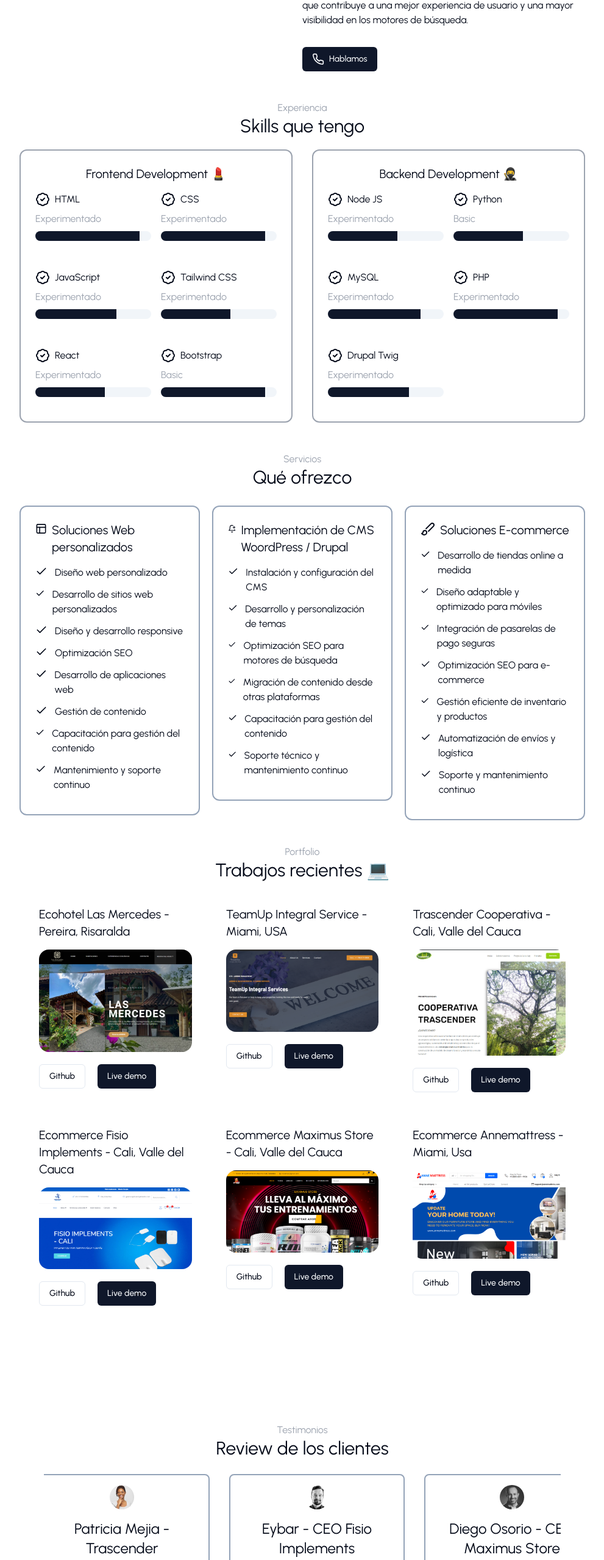
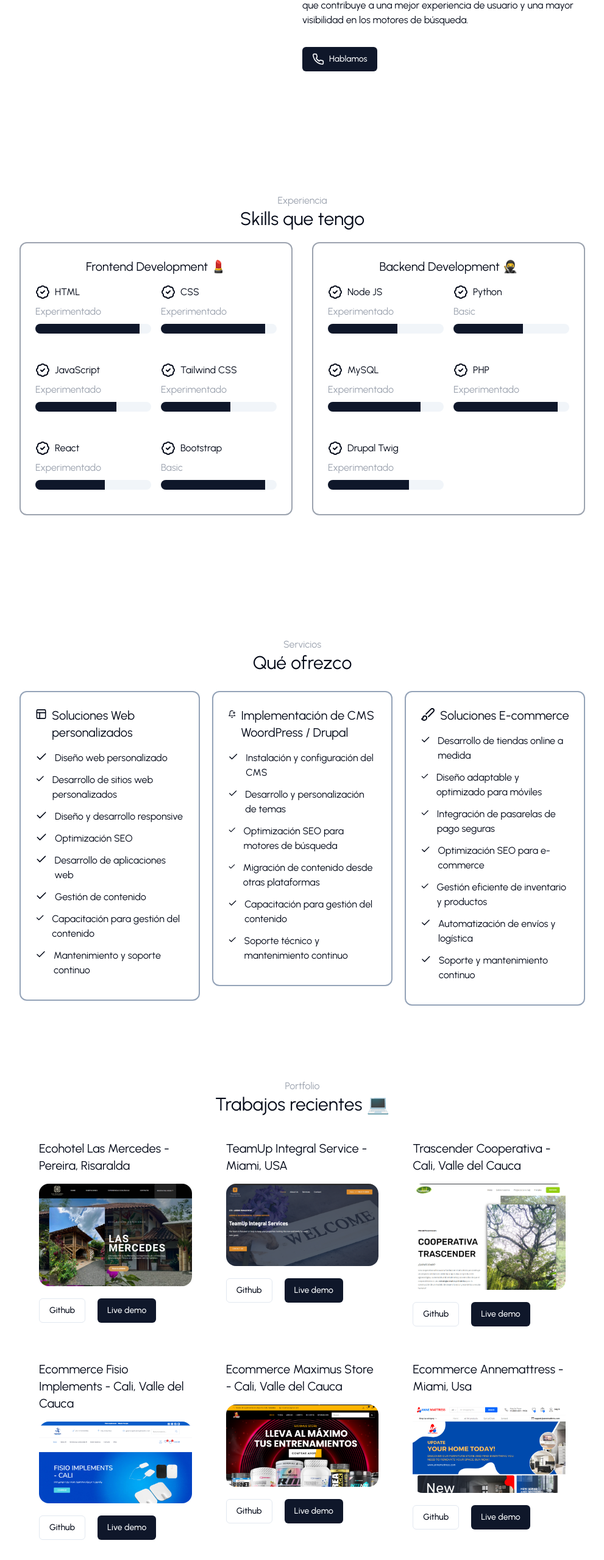
Before and after one commit to Jhondao/Jhonorozco.com, a Next.js app: page / in a window 1280 px wide. Shown: the part 1513-4071 px from the top of the page at 61% size, without its empty margins (144-1135 px from the left). Built offline with nearby package versions, Linux system fonts and the light colour scheme.

Commit message:
PUBLISHED SITE

```diff
--- a/components/experience.tsx
+++ b/components/experience.tsx
@@ -6,7 +6,7 @@ import Title from './shared/title'
 
 export default function Experience() {
   return (
-    <div className='p-6 md:px-12 md_py-44 max-w-5xl mx-auto'>
+    <div className='p-6 md:px-12 md:py-44 max-w-5xl mx-auto'>
         <Title title="Experiencia" subtitle="Skills que tengo" />
 
         <div className='grid md:grid-cols-2 gap-8 mt-5'>
--- a/components/portfolio.tsx
+++ b/components/portfolio.tsx
@@ -5,7 +5,7 @@ import Link from 'next/link';
 import { buttonVariants } from './ui/button';
 const Porfolio = () => {
     return (
-        <div className="p-4 max-w-4xl nd:py-24 mx-auto" id="portfolio">
+        <div className="p-4 max-w-4xl md:py-24 mx-auto" id="portfolio">
             <Title title='Portfolio' subtitle='Trabajos recientes 💻' />
             <br />
             <div className='grid md:grid-cols-3 gap-14 mt-4 '>
```
